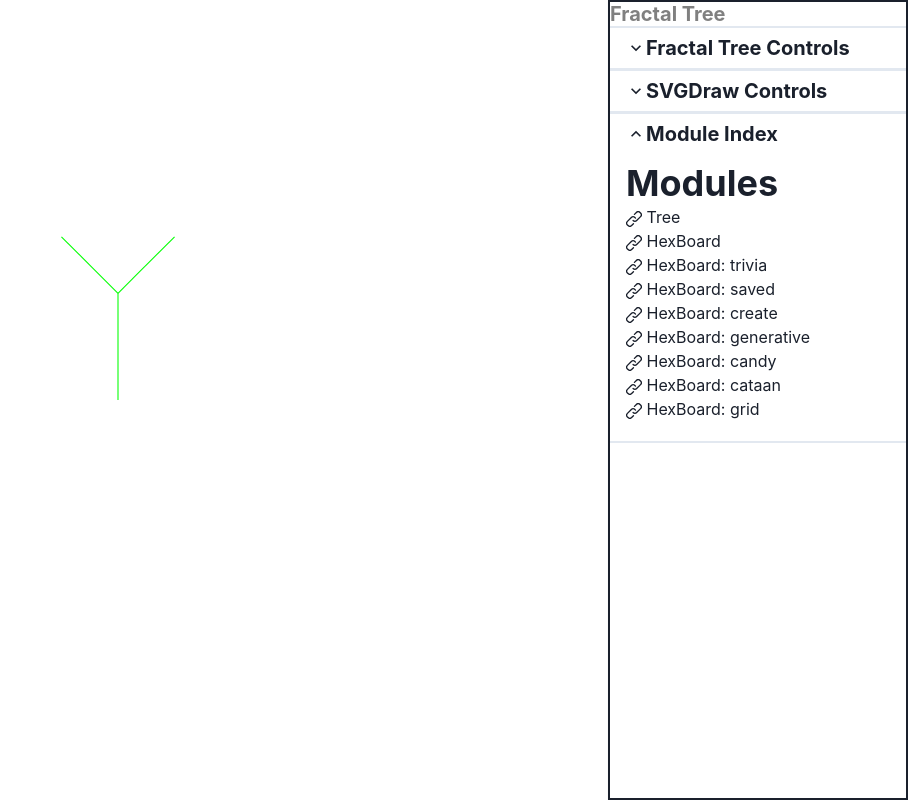
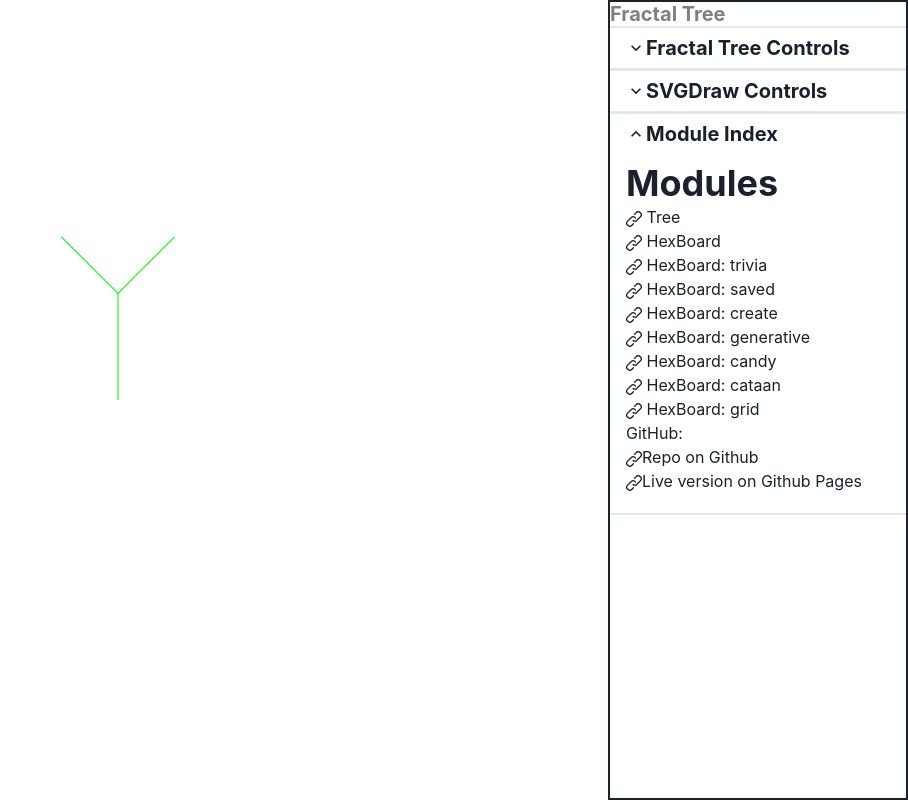
Before and after one commit to vpbasile/svgDraw, a React (Vite) app: page /svgdraw/tree in a window 1280 px wide. Both pictures are taken after a click on the button "Module Index". Shown: the whole page, without its empty margins (372-1280 px from the left). Built offline with nearby package versions, Linux system fonts and the light colour scheme.

Commit message:
Prep for gh-pages

```diff
--- a/src/App.tsx
+++ b/src/App.tsx
@@ -1,6 +1,4 @@
 // App.tsx
-
-// TODO: Allow for svgs to be added and included on a hex, like the special spaces in Candy Land.
 
 import { Route, Routes } from "react-router-dom";
 import HexBoardIndex from "./components/hexboard/HexBoardIndex";
--- a/src/ModuleIndex.tsx
+++ b/src/ModuleIndex.tsx
@@ -16,6 +16,12 @@ export default function ModuleIndex() {
                     ))}
                 </List>
             </ListItem>
+            <ListItem>GitHub:
+                <List>
+                    <ListItem><LinkIcon /><Link href='https://github.com/vpbasile/svgDraw'>Repo on Github</Link></ListItem>
+                    <ListItem><LinkIcon /><Link href='https://vpbasile.github.io/svgDraw/'>Live version on Github Pages</Link></ListItem>
+                </List>
+            </ListItem>
 
         </List>
     </Box>
--- a/src/components/hexboard/HexBoardSVG.tsx
+++ b/src/components/hexboard/HexBoardSVG.tsx
@@ -1,3 +1,5 @@
+// TODO: Allow for svgs to be added and included on a hex, like the special spaces in Candy Land.
+
 import Hexagon from './Hexagon';
 import { canvasGlobalsType, gameGlobalsType, hexDef } from "./hexDefinitions";
 import { defaultClickMessage } from './hexFunctions';
@@ -5,7 +7,6 @@ import { defaultClickMessage } from './hexFunctions';
 //style
 import { Box, Heading } from '@chakra-ui/react';
 import SVGWrapper from '../svgWrapper';
-import './hex.css';
 
 export interface hexboardProps {
 	gameGlobals: gameGlobalsType;
--- a/src/components/hexboard/Hexagon.tsx
+++ b/src/components/hexboard/Hexagon.tsx
@@ -43,7 +43,6 @@ export default function Hexagon(props: hexagonProps) {
 		return polygonString += `${x},${y}`
 	});
 
-	// CSS
 	const color = props.color;
 
 	function displayText() {
--- a/src/components/hexboard/hexFunctions.tsx
+++ b/src/components/hexboard/hexFunctions.tsx
@@ -24,10 +24,6 @@ export function blackHexes(hexes: hexDef[]): void {
 	hexes.forEach(hex => hex.color = "hover-space bg-black")
 }
 
-export function colorHexes(hexes: hexDef[], getNextCssClass: { (): string; }) {
-	hexes.forEach(hex => { hex.color = `hover-space ${getNextCssClass()}` })
-}
-
 export function reflectAcrossAxis(hex: hexDef, axis: string, color?: string): hexDef {
 	switch (axis) {
 		// Yes I know this looks silly, but I haven;t fixed the method for calculating s
--- a/vite.config.ts
+++ b/vite.config.ts
@@ -1,8 +1,11 @@
-import react from '@vitejs/plugin-react-swc'
-import { defineConfig } from 'vite'
+import react from '@vitejs/plugin-react-swc';
+import { defineConfig } from 'vite';
 
 // https://vitejs.dev/config/
 export default defineConfig({
   plugins: [react()],
   base: '/svgdraw/',
-})
+  build: {
+    sourcemap: false,
+  },
+});
```
Also changed, not shown: package.json (+6 -1 lines), 1 other file (tests, documents, lock files or other folders).
